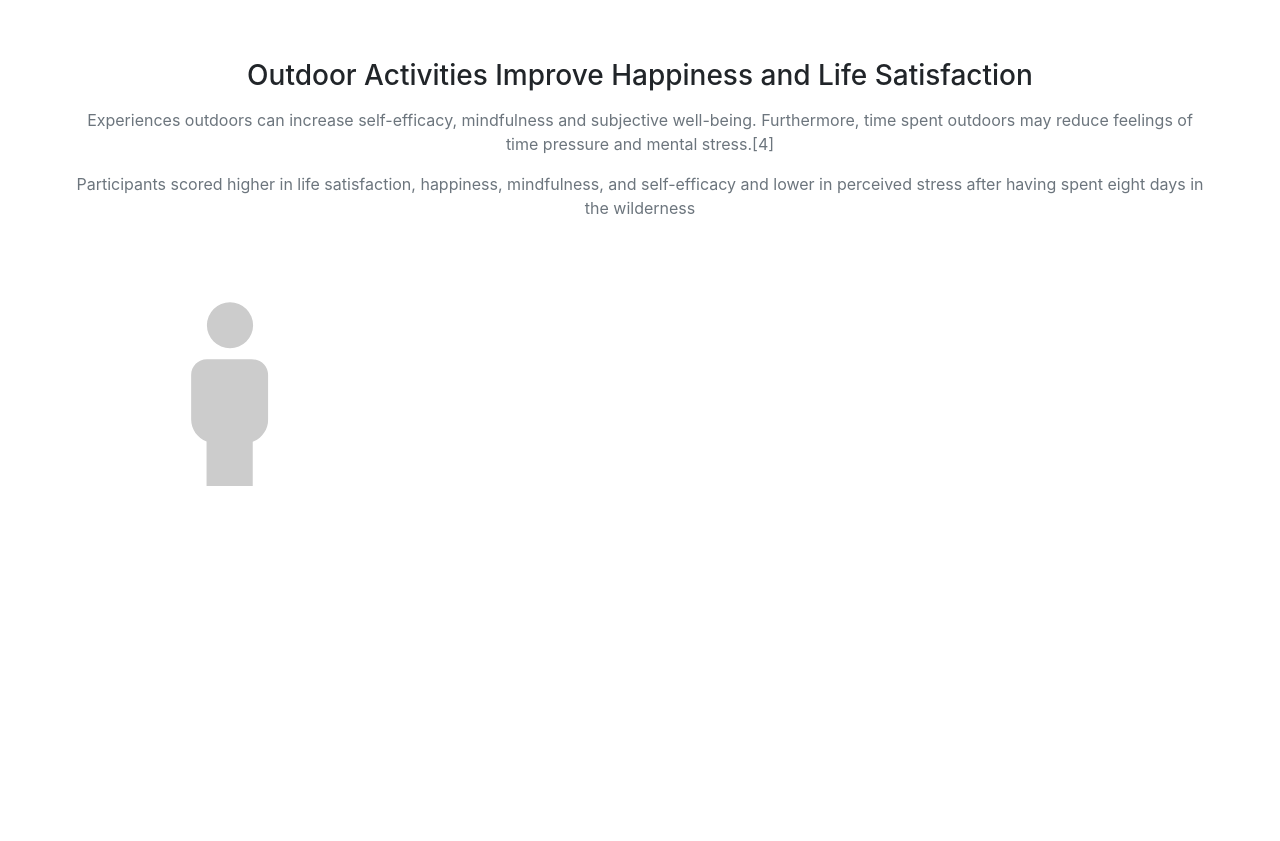
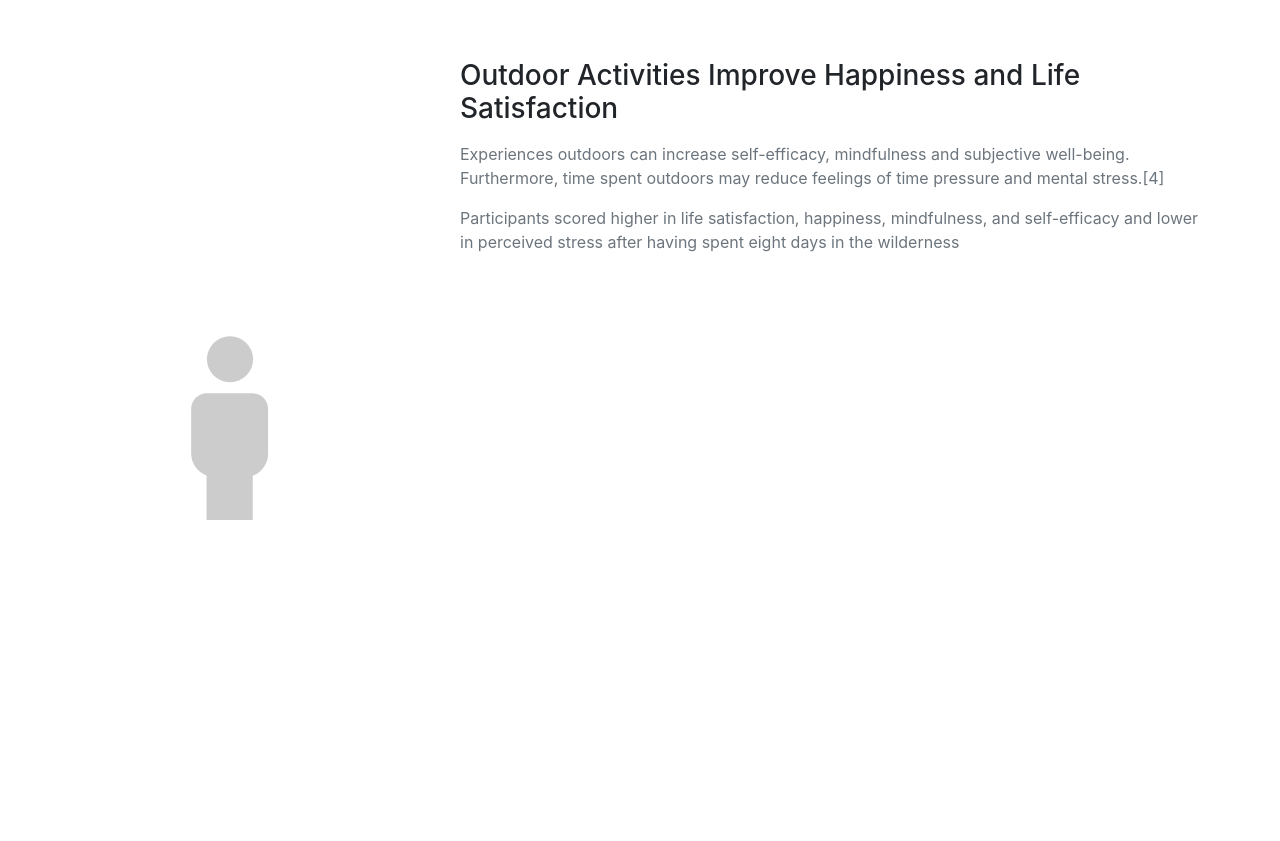
Before and after one commit to kstats/GrassIsGreener, a website with bundled scripts: page website/index.html in a window 1280 px wide. Shown: the part 3875-4716 px from the top of the page. Built offline with nearby package versions, Linux system fonts and the light colour scheme.

Commit message:
shuffle layout

```diff
--- a/website/index.html
+++ b/website/index.html
@@ -299,7 +299,7 @@
                 </svg>
             </div> <!--Close of outdoorImpact div-->
             <div class="row my-5">
-                <div class="col-lg-12 text-center">
+                <div class="offset-4 col-8">
                   <div id="games">
                     <h3 class="mb-3">Outdoor Activities Improve Happiness and Life Satisfaction</h3>
                     <p class="text-muted mb-3">
@@ -312,7 +312,7 @@
                     self-efficacy and lower in perceived stress after having spent eight days in
                     the wilderness</p>
                   </div> <!--Close of games div"-->
-                </div>  <!--Close of col-lg-12 text-center-->
+                </div>  <!--Close of offset-4 col-8-->
               <div id="mental-health">
                 <svg id="mind-wrapper" height="100" width="100">
                     <defs>
```
